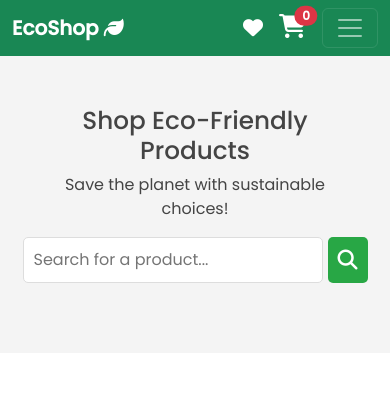
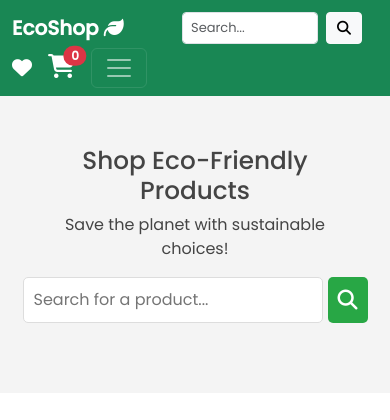
Before and after one commit to rajrishi-06/Eco-Product-Web, a Flask app: page / in a window 390 px wide. Shown: the top 420 px of the page. Run offline with Flask 3, Linux system fonts and the light colour scheme; data that the repository does not hold is empty; some libraries are stand-ins or nearby versions.

Commit message:
added search bar in navbar

```diff
--- a/main.py
+++ b/main.py
@@ -412,4 +412,4 @@ def submit_review(product_id):
     return redirect(url_for('view_product', product_id=product_id))
 
 if __name__ == "__main__":
-    app.run(host="0.0.0.0", port=int(os.environ.get("PORT", 8000)))
+    app.run(host="0.0.0.0", port=int(os.environ.get("PORT", 5000)))
--- a/templates/base.html
+++ b/templates/base.html
@@ -11,14 +11,38 @@
 
     {% block head %}
     {% endblock %}
-<!-- Add Bootstrap CSS -->
-<style>
-    .nav-link .fa-shopping-cart {
+    <style>
+        .nav-link .fa-shopping-cart {
         font-size: 1.5rem;
     }
     #cart-count {
         font-size: 0.75rem;
         padding: 0.4em 0.6em;
+    }
+    /* Adjust search bar height and responsiveness */
+    .search-form {
+        max-width: 250px;
+        width: 100%;
+    }
+
+    .search-form input {
+        height: 32px;
+        font-size: 14px;
+    }
+
+    .search-form button {
+        height: 32px;
+        padding: 0 10px;
+    }
+
+    @media (max-width: 768px) {
+        .search-form {
+            max-width: 180px;
+        }
+
+        .search-form input {
+            font-size: 13px;
+        }
     }
 </style>
 </head>
@@ -30,12 +54,17 @@
             EcoShop <i class="fas fa-leaf"></i>
         </a>
 
-        <!-- Cart Icon (Always Visible) -->
+        <!-- Search Bar (Compact and Responsive) -->
+        <form method="GET" action="{{ url_for('home') }}" class="d-flex ms-auto me-3 search-form">
+            <input type="text" name="search" class="form-control form-control-sm me-2" placeholder="Search..." value="{{ search_query or '' }}">
+            <button type="submit" class="btn btn-light btn-sm"><i class="fas fa-search"></i></button>
+        </form>
+
         <div class="d-flex align-items-center">
-            <a class="nav-link position-relative me-3 d-lg-none" href="{{url_for('view_wishlist')}}">
+            <a class="nav-link position-relative me-3 d-lg-none" href="{{ url_for('view_wishlist') }}">
                 <i class="fas fa-heart fa-lg text-white"></i>
             </a>
-            <a class="nav-link position-relative me-3 d-lg-none" href="{{url_for('view_cart')}}">
+            <a class="nav-link position-relative me-3 d-lg-none" href="{{ url_for('view_cart') }}">
                 <i class="fas fa-shopping-cart fa-lg text-white"></i>
                 <span class="position-absolute top-0 start-100 translate-middle badge rounded-pill bg-danger">
                     {{ cart_count }}
@@ -69,7 +98,7 @@
                     </a>
                 </li>
                 {% endif %}
-                <!-- Cart Icon and wishlist (Visible on Large Screens) -->
+                <!-- Wishlist and Cart Icons (Visible on Large Screens) -->
                 <li class="nav-item d-none d-lg-block">
                     <a class="nav-link position-relative" href="{{ url_for('view_wishlist') }}">
                         <i class="fas fa-heart fa-lg"></i>
```
